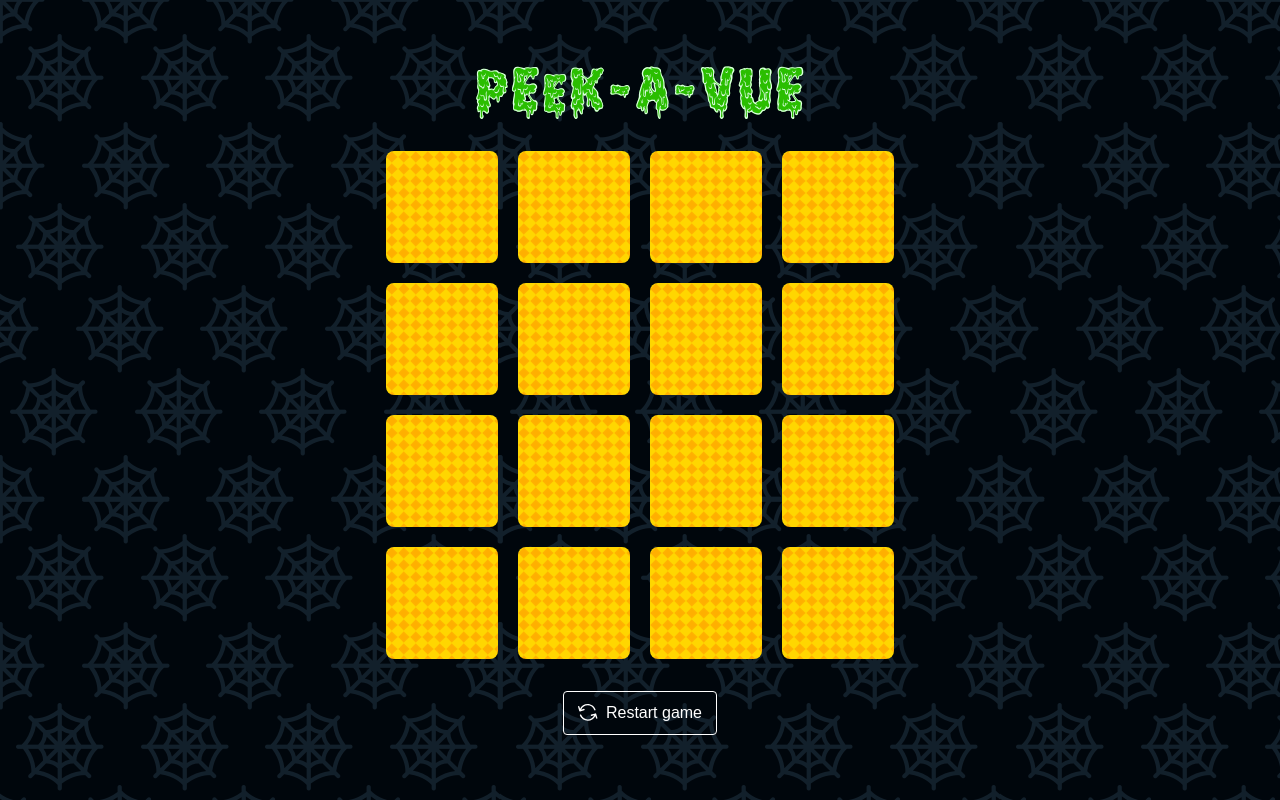
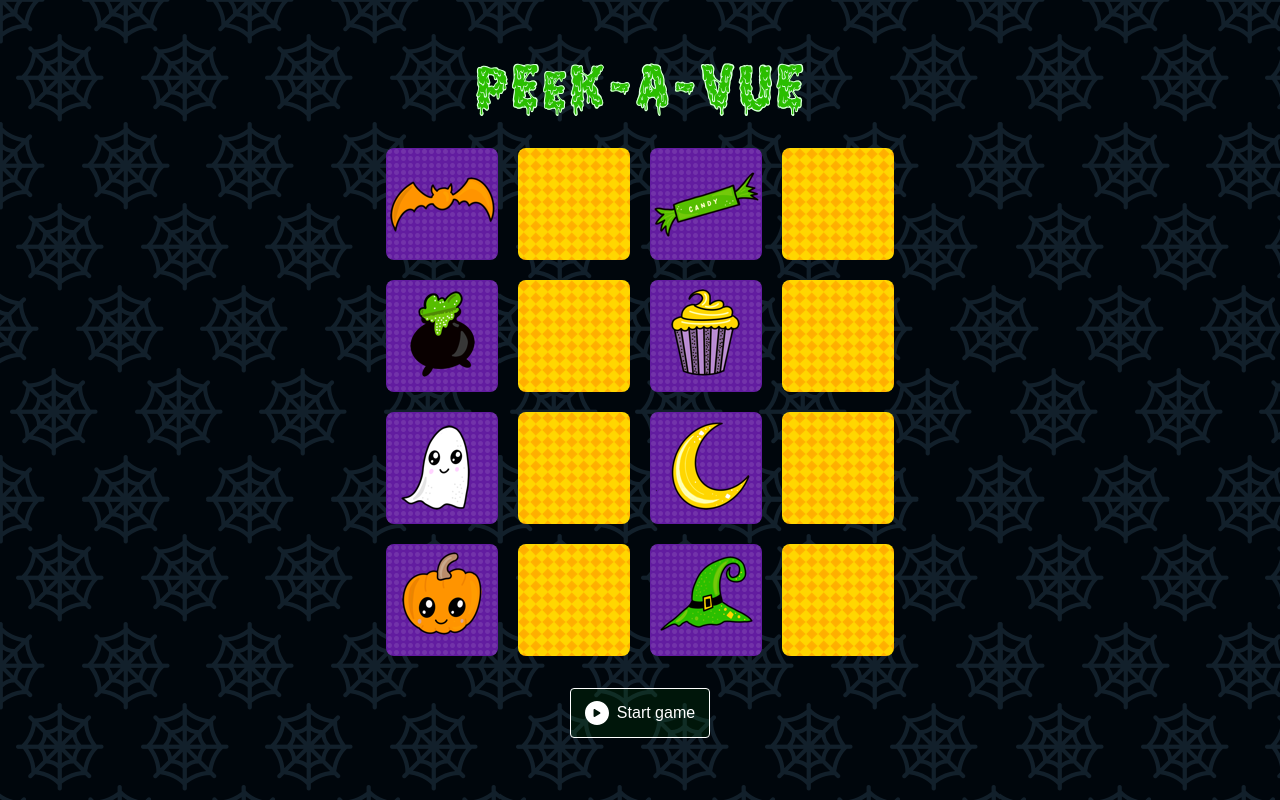
Before and after one commit to devmor-j/peek-a-vue, a Vue app: page / in a window 1280 px wide. Built offline with nearby package versions, Linux system fonts and the light colour scheme.

Commit message:
feat: add play button and peek some cards before shuffling

```diff
--- a/src/App.vue
+++ b/src/App.vue
@@ -6,7 +6,11 @@
     <GameCard v-for="card in cardList" :key="`${card.value}-${card.variant}`" :value="card.value" :visible="card.visible" :position="card.position" :matched="card.matched" @select-card="flipCard" />
   </TransitionGroup>
 
-  <button @click="restartGame" class="restart-game" :class="remainingPairs === 0 ? 'game-finished' : ''">
+  <button v-if="!isPlaying" @click="startGame" class="game-button play-button" :class="isPlaying === false ? 'button-anime' : ''">
+    <img src="../public/images/play.svg" alt="">
+    Start game
+  </button>
+  <button v-else @click="restartGame" class="game-button" :class="remainingPairs === 0 ? 'button-anime' : ''">
     <img src="../public/images/restart.svg" alt="">
     Restart game
   </button>
@@ -29,6 +33,7 @@ export default {
     const cardList = ref([]);
     const userSelection = ref([]);
     const userShouldWait = ref(false)
+    const isPlaying = ref(false)
 
     const remainingPairs = computed(() => {
       const remainingCards = cardList.value.filter(card => card.matched === false).length;
@@ -43,7 +48,7 @@ export default {
       cardList.value.push({
         value: item,
         variant: 1,
-        visible: false,
+        visible: true,
         position: (2 * index),
         matched: false,
       });
@@ -59,7 +64,7 @@ export default {
     })
 
     const flipCard = (payload) => {
-      if (userShouldWait.value) return;
+      if (userShouldWait.value || !isPlaying.value) return;
       cardList.value[payload.position].visible = true;
 
       // if user has selected one card add next selection
@@ -125,12 +130,20 @@ export default {
       })
     }
 
+    function startGame() {
+      isPlaying.value = true;
+
+      restartGame();
+    }
+
     return {
       cardList,
       flipCard,
       userSelection,
       restartGame,
       remainingPairs,
+      isPlaying,
+      startGame,
     };
   }
 
@@ -177,7 +190,7 @@ body {
   width: 1px;
 }
 
-.restart-game {
+.game-button {
   padding: 0.75rem 0.875rem;
   font-size: 1rem;
   background-color: transparent;
@@ -192,24 +205,24 @@ body {
   cursor: pointer;
 }
 
-.restart-game:hover {
+.game-button:hover {
   background-color: orange;
   color: black;
 }
 
-.restart-game:active {
+.game-button:active {
   background-color: white;
 }
 
-.restart-game:focus-visible:not(:active) {
+.game-button:focus-visible:not(:active) {
   background-color: orangered;
 }
 
-.restart-game.game-finished:not(:hover) {
-  animation: game-finished 2s 5 alternate ease-in-out;
+.game-button.button-anime:not(:hover) {
+  animation: button-anime 2s 10 alternate ease-in-out;
 }
 
-@keyframes game-finished {
+@keyframes button-anime {
   0% {
     background-color: transparent;
   }
```
